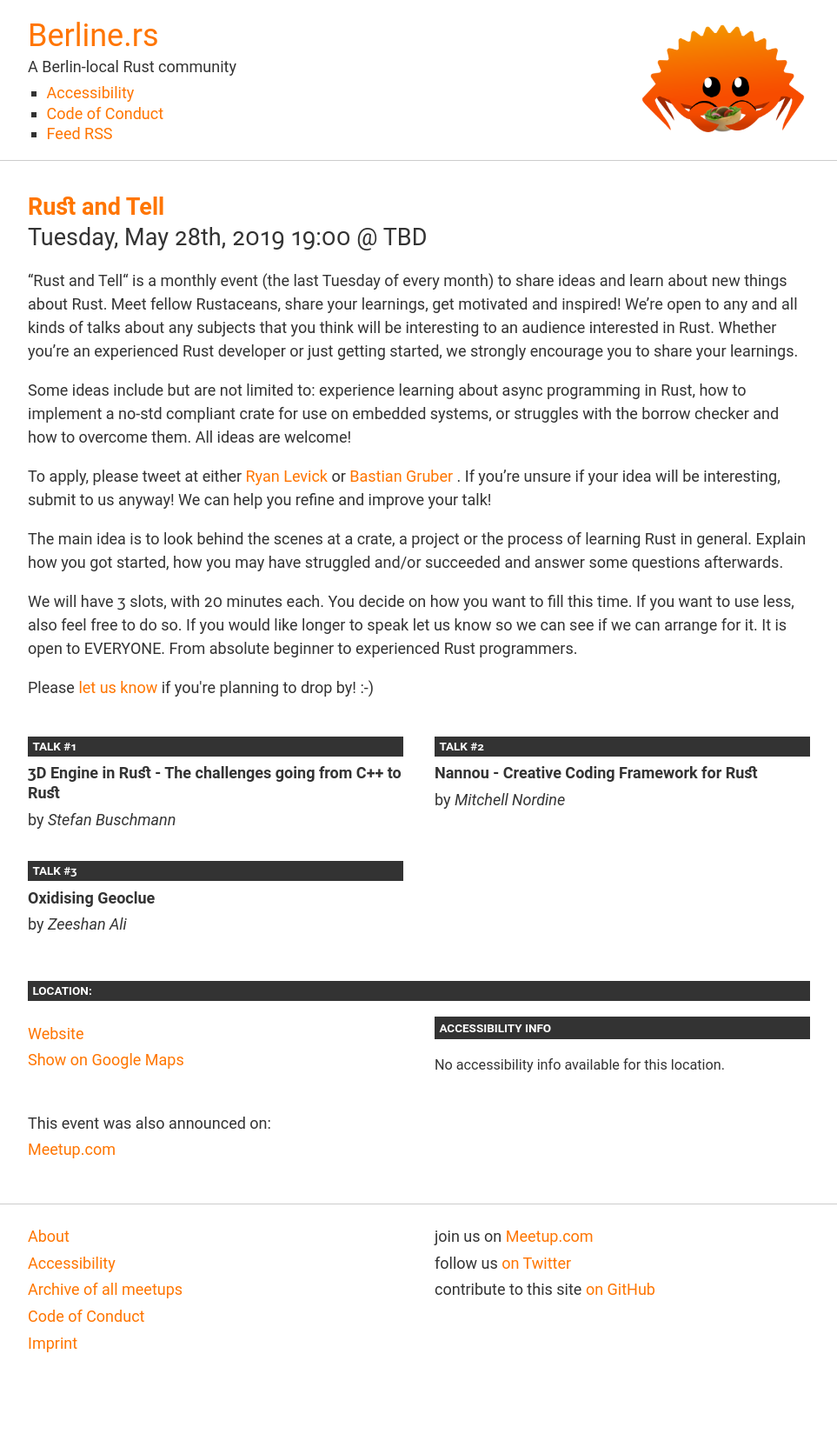
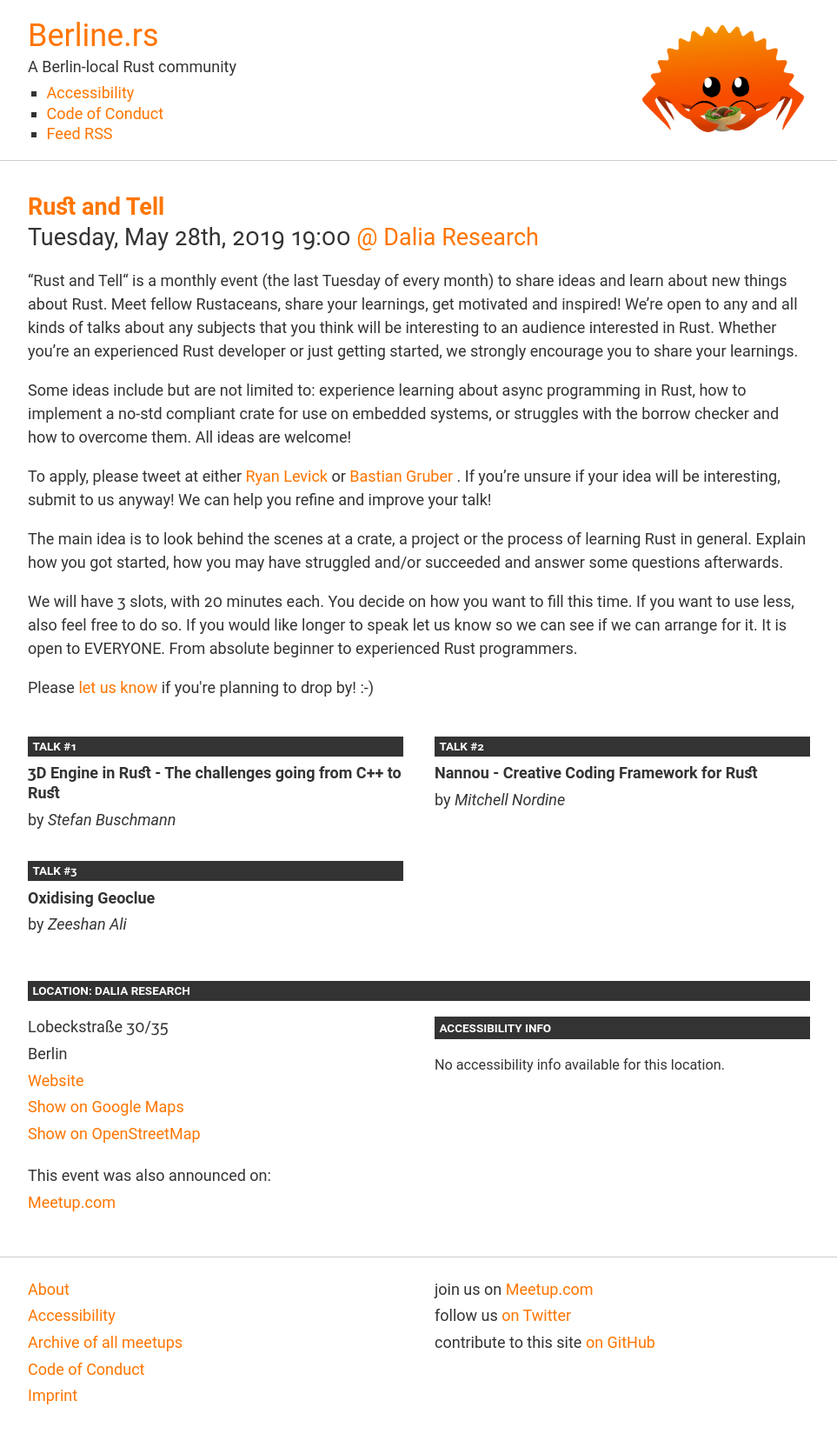
Before and after one commit to berlinrs/berline.rs, a Jekyll site: the page built from _posts/2019-05-28-rust-and-tell.md, in a window 1280 px wide. Shown: the whole page at 87% size, without its empty margins (158-1121 px from the left). Built offline with Jekyll 4.4.1, drawn with Linux system fonts in a browser that asks for light colours; before the commit the page ends 1588 px from its top, so only the background shows below that.

Commit message:
Add location for next Rust and Tell

```diff
--- a/_data/locations.yml
+++ b/_data/locations.yml
@@ -97,3 +97,10 @@ msft-berlin:
   city: Berlin
   url: https://www.microsoft-berlin.de/
   osm: https://www.openstreetmap.org/node/2988439433
+dalia:
+  short: Dalia Research
+  name: Dalia Research
+  street: Lobeckstraße 30/35
+  city: Berlin
+  url: https://daliaresearch.com/
+  osm: https://www.openstreetmap.org/way/220812676
--- a/_posts/2019-05-28-rust-and-tell.md
+++ b/_posts/2019-05-28-rust-and-tell.md
@@ -4,6 +4,7 @@ date: "2019-05-28 19:00:00 UTC+2"
 categories: meetup
 links:
     "Meetup.com": https://www.meetup.com/Rust-Berlin/events/szgnqqyzhblc/
+location: dalia
 talks:
 - title: "3D Engine in Rust - The challenges going from C++ to Rust"
   speaker:
```
